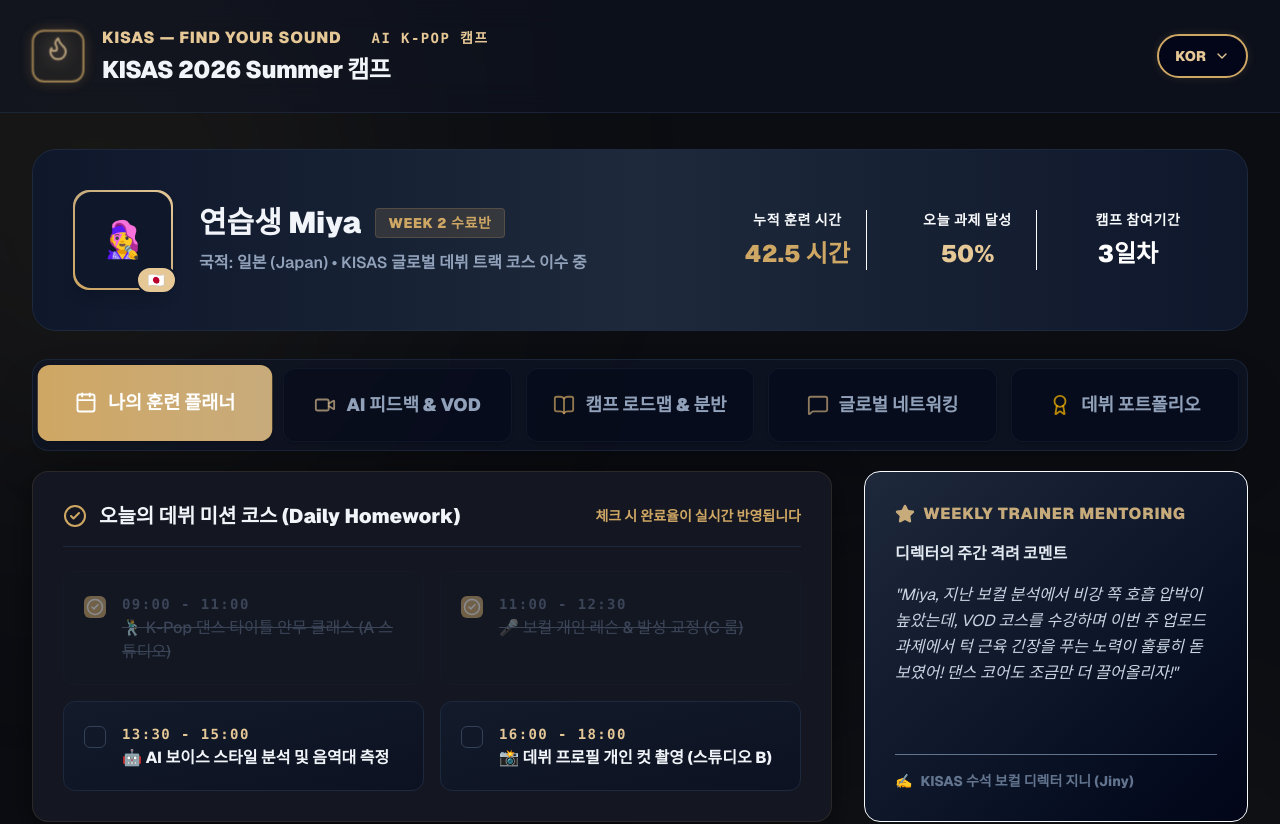
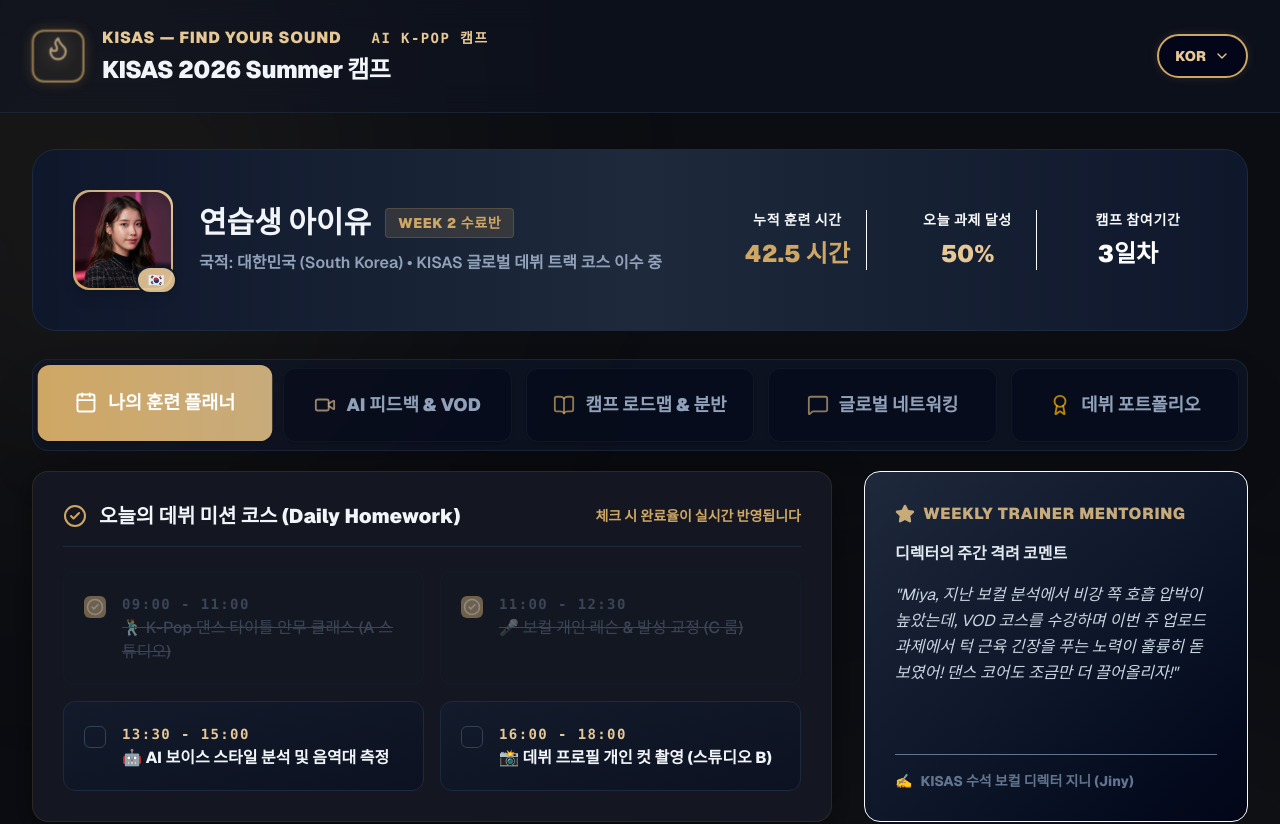
Before and after one commit to sassii75-spec/kisas-kpop-dashboard, a Next.js app: page / in a window 1280 px wide. Shown: the top 824 px of the page. Built offline with nearby package versions, Linux system fonts and the light colour scheme; a web font is replaced by a local one.

Commit message:
feat: change trainee to IU with South Korea nationality and premium dynamic profile image with wiggle hover animations

```diff
--- a/src/app/page.tsx
+++ b/src/app/page.tsx
@@ -422,14 +422,17 @@ export default function ClientLMSDashboard() {
 
           {/* Trainee Card */}
           <div className="flex items-center gap-6.5 w-full lg:w-auto">
-            <div className="relative">
-              <div className="w-20 h-20 sm:w-25 sm:h-25 rounded-2xl bg-gradient-to-tr from-neon-pink via-neon-purple to-neon-cyan p-0.5 shadow-lg flex items-center justify-center">
-                <div className="w-full h-full rounded-2xl bg-[#0f172a] flex items-center justify-center text-3xl sm:text-4xl font-bold">
-                  👩‍🎤
-                </div>
-              </div>
-              <span className="absolute bottom-[-4px] right-[-4px] bg-neon-cyan text-[#0f172a] text-xs sm:text-sm font-black px-2.5 py-0.5 rounded-full border-2 border-[#0f172a]">
-                🇯🇵
+            <div className="relative group/profile">
+              <div className="w-20 h-20 sm:w-25 sm:h-25 rounded-2xl bg-gradient-to-tr from-neon-pink via-neon-purple to-neon-cyan p-0.5 shadow-lg flex items-center justify-center transition-all duration-500 hover:scale-105 hover:rotate-2 hover:glow-pink">
+                {/* eslint-disable-next-line @next/next/no-img-element */}
+                <img
+                  src="/iu_profile.png"
+                  alt="아이유 프로필"
+                  className="w-full h-full rounded-2xl object-cover transition-transform duration-500 group-hover/profile:scale-105"
+                />
+              </div>
+              <span className="absolute bottom-[-4px] right-[-4px] bg-neon-cyan text-[#0f172a] text-xs sm:text-sm font-black px-2.5 py-0.5 rounded-full border-2 border-[#0f172a] animate-pulse">
+                🇰🇷
               </span>
             </div>
             <div>
--- a/src/app/translations.ts
+++ b/src/app/translations.ts
@@ -34,12 +34,12 @@ export const translations: Record<string, Record<Lang, string>> = {
     IDN: "Jaringan Pembelajaran Mandiri Online Terkoneksi Kamp Aktif"
   },
   traineeName: {
-    KOR: "연습생 Miya",
-    ENG: "Trainee Miya",
-    JPN: "研修生 Miya",
-    CHN: "练习生 Miya",
-    VIE: "Học viên Miya",
-    IDN: "Trainee Miya"
+    KOR: "연습생 아이유",
+    ENG: "Trainee IU",
+    JPN: "研修生 アイユー",
+    CHN: "练习生 IU",
+    VIE: "Học viên IU",
+    IDN: "Trainee IU"
   },
   traineeClass: {
     KOR: "Week 2 수료반",
@@ -50,12 +50,12 @@ export const translations: Record<string, Record<Lang, string>> = {
     IDN: "Kelas Kelulusan Minggu 2"
   },
   traineeTrack: {
-    KOR: "국적: 일본 (Japan) • KISAS 글로벌 데뷔 트랙 코스 이수 중",
-    ENG: "Nationality: Japan • KISAS Global Debut Track Course in Progress",
-    JPN: "国籍：日本 (Japan) • KISASグローバルデ비ュートラックコース履修中",
-    CHN: "国籍：日本 (Japan) • KISAS全球出道特训课程进行中",
-    VIE: "Quốc tịch: Nhật Bản (Japan) • Đang học Khóa đào tạo Ra mắt Toàn cầu KISAS",
-    IDN: "Kewarganegaraan: Jepang (Japan) • Sedang Menjalani Kelas Jalur Debut Global KISAS"
+    KOR: "국적: 대한민국 (South Korea) • KISAS 글로벌 데뷔 트랙 코스 이수 중",
+    ENG: "Nationality: South Korea • KISAS Global Debut Track Course in Progress",
+    JPN: "国籍：大韓民国 (South Korea) • KISASグローバルデビュートラックコース履修中",
+    CHN: "国籍：大韩民国 (South Korea) • KISAS全球出道特训课程进行中",
+    VIE: "Quốc tịch: Hàn Quốc (South Korea) • Đang học Khóa đào tạo Ra mắt Toàn cầu KISAS",
+    IDN: "Kewarganegaraan: Korea Selatan (South Korea) • Sedang Menjalani Kelas Jalur Debut Global KISAS"
   },
   hudHours: {
     KOR: "누적 훈련 시간",
```
Also changed, not shown: public/iu_profile.png (added).
